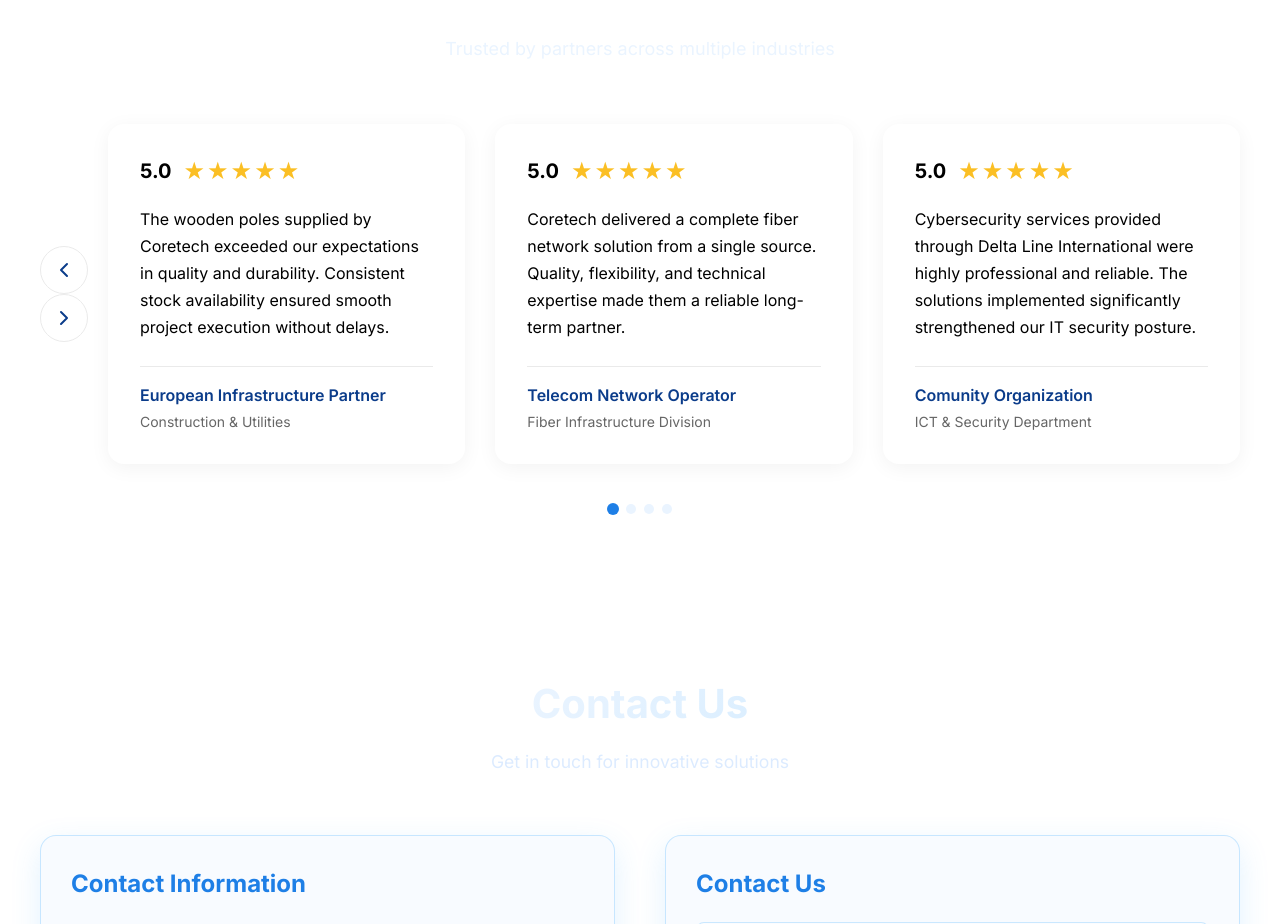
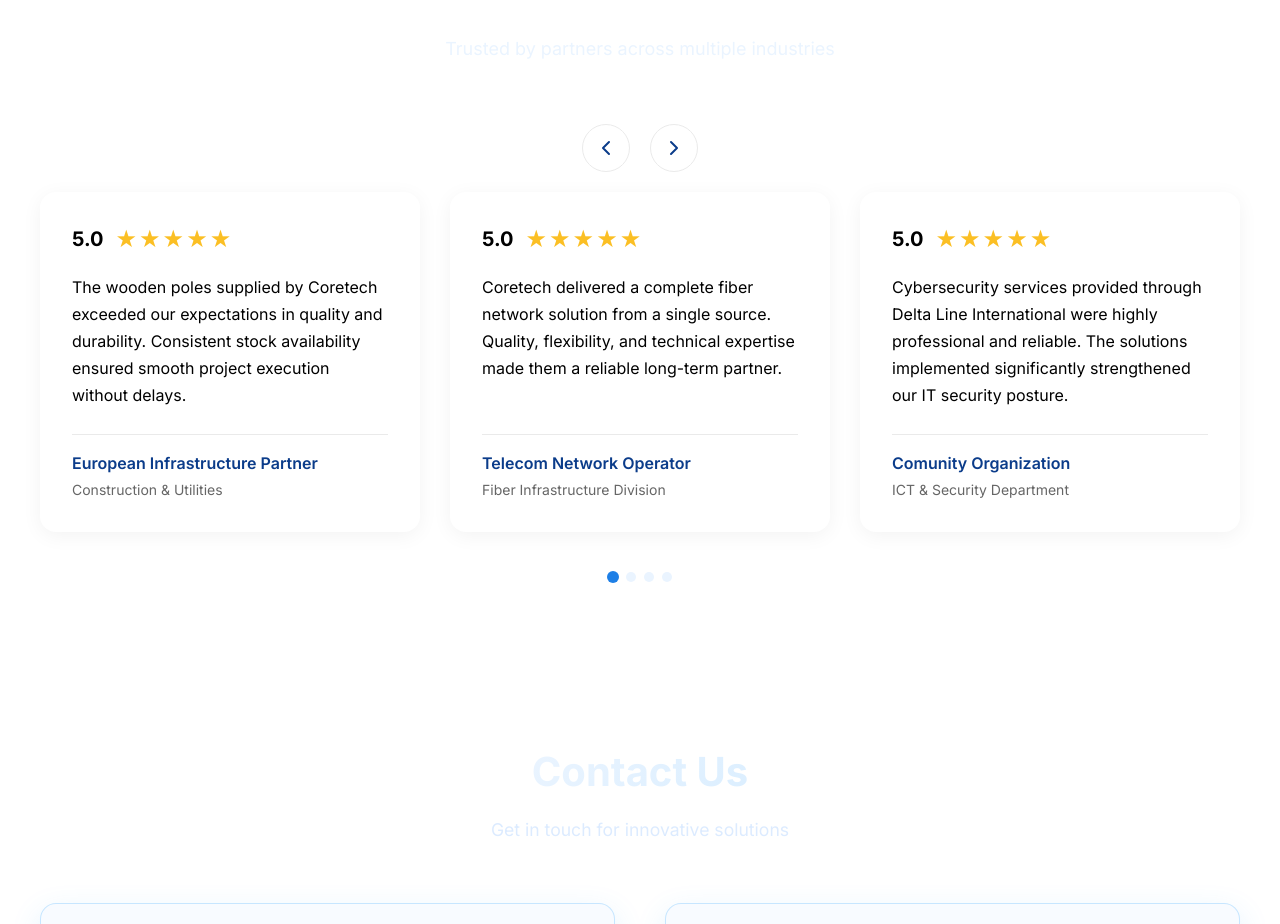
Before and after one commit to taimahamadneh-coretech/new-coretech-website, a React (Create React App) app: page / in a window 1280 px wide. Shown: the part 7780-8704 px from the top of the page. Built offline with nearby package versions, Linux system fonts and the light colour scheme.

Commit message:
Update feedback.css - arrows position

```diff
--- a/src/Sections/feedback/feedback.css
+++ b/src/Sections/feedback/feedback.css
@@ -1,253 +1,53 @@
-.feedback-section {
-  padding: 80px 20px;
-}
+.feedback-section { padding: 80px 20px; }
 
-.feedback-container {
-  max-width: 1200px;
-  margin: 0 auto;
-}
+.feedback-container { max-width: 1200px; margin: 0 auto; }
 
-.feedback-header {
-  text-align: center;
-  margin-bottom: 60px;
-}
+.feedback-header { text-align: center; margin-bottom: 60px; }
 
-.feedback-title {
-  font-size: 2.5rem;
-  font-weight: 700;
-  color: var(--white);
-  margin-bottom: 16px;
-  letter-spacing: -0.5px;
-}
+.feedback-title { font-size: 2.5rem; font-weight: 700; color: var(--white); margin-bottom: 16px; letter-spacing: -0.5px; }
 
-.feedback-subtitle {
-  font-size: 1.125rem;
-  color: var(--white-soft);
-  max-width: 600px;
-  margin: 0 auto;
-  line-height: 1.6;
-}
+.feedback-subtitle { font-size: 1.125rem; color: var(--white-soft); max-width: 600px; margin: 0 auto; line-height: 1.6; }
 
-.feedback-content {
-  position: relative;
-  display: flex;
-  flex-direction: column;
-  align-items: center;
-  gap: 40px;
-}
+.feedback-content { display: flex; flex-direction: column; align-items: center; gap: 40px; }
 
-.carousel-container {
-  display: flex;
-  align-items: center;
-  justify-content: center;
-  gap: 20px;
-  width: 100%;
-  position: relative;
-}
+.carousel-container { display: flex; flex-direction: column; align-items: center; width: 100%; }
 
-.testimonials-grid {
-  display: grid;
-  grid-template-columns: repeat(3, 1fr);
-  gap: 30px;
-  width: 100%;
-  transition: transform 0.3s ease;
-}
+.carousel-buttons { display: flex; justify-content: center; gap: 20px; margin-bottom: 20px; }
 
-.testimonial-card {
-  background: var(--white);
-  padding: 32px;
-  border-radius: 16px;
-  box-shadow: 0 4px 20px rgba(0, 0, 0, 0.05);
-  transition: transform 0.3s ease, box-shadow 0.3s ease;
-  height: 100%;
-  display: flex;
-  flex-direction: column;
-}
+.carousel-btn { width: 48px; height: 48px; border-radius: 50%; background: var(--white); border: 1px solid var(--border-color, #eaeaea); display: flex; align-items: center; justify-content: center; cursor: pointer; transition: all 0.3s ease; color: var(--blue-dark); }
 
-.testimonial-card:hover {
-  transform: translateY(-5px);
-  box-shadow: 0 8px 30px rgba(0, 0, 0, 0.08);
-}
+.carousel-btn:hover { background: var(--blue-deep); color: var(--white); border-color: var(--blue-deep); transform: scale(1.05); }
 
-.testimonial-rating {
-  display: flex;
-  align-items: center;
-  gap: 12px;
-  margin-bottom: 20px;
-}
+.testimonials-grid { display: grid; grid-template-columns: repeat(3, 1fr); gap: 30px; width: 100%; transition: transform 0.3s ease; }
 
-.rating-value {
-  font-size: 1.25rem;
-  font-weight: 700;
-  color: var(--black);
-}
+.testimonial-card { background: var(--white); padding: 32px; border-radius: 16px; box-shadow: 0 4px 20px rgba(0,0,0,0.05); display: flex; flex-direction: column; }
 
-.stars {
-  color: var(--rating-stars);
-  font-size: 1.5rem;
-  letter-spacing: 2px;
-  line-height: 1;
-}
+.testimonial-rating { display: flex; align-items: center; gap: 12px; margin-bottom: 20px; }
 
-.testimonial-comment {
-  line-height: 1.7;
-  margin-bottom: 24px;
-  font-size: 1rem;
-  color: var(--black);
-  flex-grow: 1;
-}
+.rating-value { font-size: 1.25rem; font-weight: 700; color: var(--black); }
 
-.testimonial-author {
-  display: flex;
-  align-items: center;
-  gap: 12px;
-  padding-top: 16px;
-  border-top: 1px solid var(--border-color, #eaeaea);
-}
+.stars { color: var(--rating-stars); font-size: 1.5rem; letter-spacing: 2px; line-height: 1; }
 
-.author-info {
-  display: flex;
-  flex-direction: column;
-  gap: 4px;
-}
+.testimonial-comment { line-height: 1.7; margin-bottom: 24px; font-size: 1rem; color: var(--black); flex-grow: 1; }
 
-.author-name {
-  font-weight: 600;
-  color: var(--blue-dark);
-  font-size: 1rem;
-}
+.testimonial-author { display: flex; align-items: center; gap: 12px; padding-top: 16px; border-top: 1px solid var(--border-color, #eaeaea); }
 
-.author-position {
-  font-size: 0.875rem;
-  color: var(--text-secondary, #666);
-}
+.author-info { display: flex; flex-direction: column; gap: 4px; }
 
-.carousel-btn {
-  width: 48px;
-  height: 48px;
-  border-radius: 50%;
-  background: var(--white);
-  border: 1px solid var(--border-color, #eaeaea);
-  display: flex;
-  align-items: center;
-  justify-content: center;
-  cursor: pointer;
-  transition: all 0.3s ease;
-  flex-shrink: 0;
-  color: var(--blue-dark);
-}
+.author-name { font-weight: 600; color: var(--blue-dark); font-size: 1rem; }
 
-.carousel-btn:hover {
-  background: var(--blue-deep);
-  color: var(--white);
-  border-color: var(--blue-deep);
-  transform: scale(1.05);
-}
+.author-position { font-size: 0.875rem; color: var(--text-secondary, #666); }
 
-.carousel-btn:disabled {
-  opacity: 0.5;
-  cursor: not-allowed;
-}
+.carousel-indicators { display: flex; gap: 8px; justify-content: center; }
 
-.carousel-indicators {
-  display: flex;
-  gap: 8px;
-  justify-content: center;
-}
+.carousel-indicator { width: 10px; height: 10px; border-radius: 50%; background: var(--white-soft); border: none; cursor: pointer; transition: all 0.3s ease; padding: 0; }
 
-.carousel-indicator {
-  width: 10px;
-  height: 10px;
-  border-radius: 50%;
-  background: var(--white-soft);
-  border: none;
-  cursor: pointer;
-  transition: all 0.3s ease;
-  padding: 0;
-}
+.carousel-indicator:hover { background: var(--white); transform: scale(1.2); }
 
-.carousel-indicator:hover {
-  background: var(--white);
-  transform: scale(1.2);
-}
+.carousel-indicator.active { background: var(--blue-deep); transform: scale(1.2); }
 
-.carousel-indicator.active {
-  background: var(--blue-deep);
-  transform: scale(1.2);
-}
+@media (max-width: 1024px) { .testimonials-grid { grid-template-columns: repeat(2, 1fr); gap: 20px; } }
 
-@media (max-width: 1024px) {
-  .testimonials-grid {
-    grid-template-columns: repeat(2, 1fr);
-    gap: 20px;
-  }
+@media (max-width: 768px) { .feedback-section { padding: 60px 16px; } .feedback-title { font-size: 2rem; } .testimonials-grid { grid-template-columns: 1fr; gap: 20px; } .testimonial-card { padding: 24px; } }
 
-  .carousel-btn {
-    position: absolute;
-    top: 50%;
-    transform: translateY(-50%);
-    z-index: 10;
-  }
-
-  .carousel-btn-prev {
-    left: -60px;
-  }
-
-  .carousel-btn-next {
-    right: -60px;
-  }
-}
-
-@media (max-width: 768px) {
-  .feedback-section {
-    padding: 60px 16px;
-  }
-
-  .feedback-title {
-    font-size: 2rem;
-  }
-
-  .testimonials-grid {
-    grid-template-columns: 1fr;
-    gap: 20px;
-  }
-
-  .testimonial-card {
-    padding: 24px;
-  }
-
-  .carousel-btn {
-    width: 40px;
-    height: 40px;
-  }
-
-  .carousel-btn-prev {
-    left: -20px;
-  }
-
-  .carousel-btn-next {
-    right: -20px;
-  }
-}
-
-@media (max-width: 480px) {
-  .carousel-btn {
-    position: static;
-    transform: none;
-    margin-top: 20px;
-  }
-
-  .carousel-container {
-    flex-direction: column;
-  }
-
-  .testimonials-grid {
-    order: 1;
-  }
-
-  .carousel-buttons {
-    order: 2;
-    display: flex;
-    gap: 20px;
-  }
-}
+@media (max-width: 480px) { .testimonials-grid { width: 100%; } }
```
